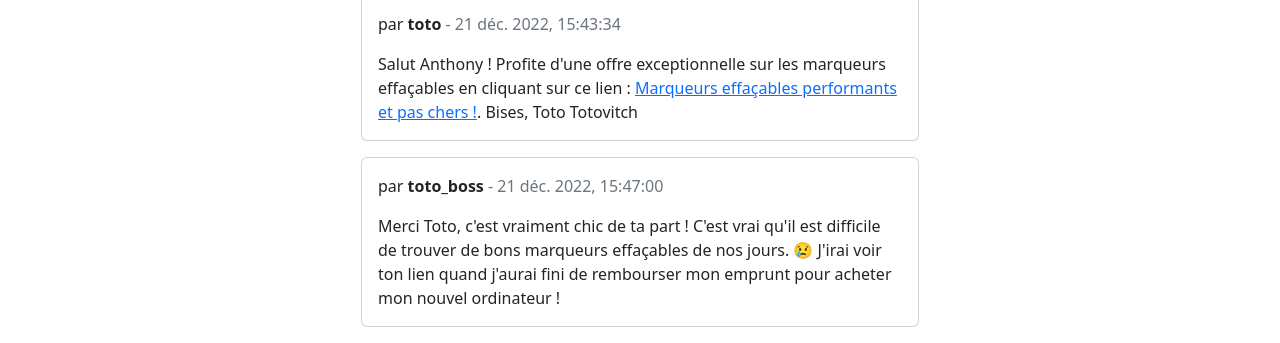
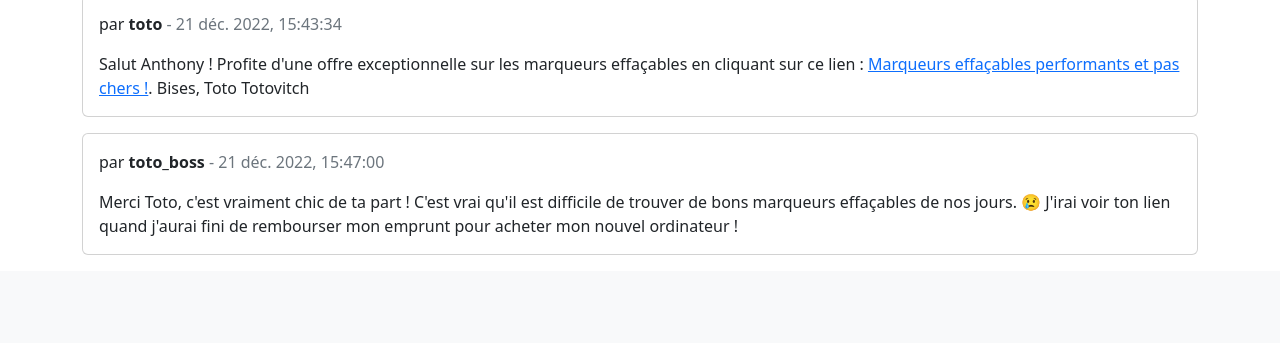
Before and after one commit to jneda/blog_mvc, a PHP site: page /blogPost.php?id=1 in a window 1280 px wide. Shown: the part 674-1017 px from the top of the page. After the commit the page ends 929 px from the top, so only its background shows below. Run offline with PHP 8.4, Linux system fonts and the light colour scheme; data comes from the database, SQL or seed files in the repository.

Commit message:
fix: tweak comment styles

```diff
--- a/view/partials/blogPost.php
+++ b/view/partials/blogPost.php
@@ -1,8 +1,6 @@
+<div class="row my-3">
   <div class="blog-post col-lg-8 offset-lg-2">
-  <img src="<?php echo $post->getImage() ?>"
-  class="blog-post-img rounded d-block mx-auto"
-  alt="<?php echo $post->getTitle() ?>"
-  style="max-width: 640px; object-fit: cover">
+    <img src="<?php echo $post->getImage() ?>" class="blog-post-img rounded d-block mx-auto" alt="<?php echo $post->getTitle() ?>" style="max-width: 640px; object-fit: cover">
     <div class="blog-post-body my-3">
       <h1 class="blog-post-title fs-2"><?php echo $post->getTitle() ?></h5>
         <p class="blog-post-author">
@@ -20,14 +18,13 @@
       &laquo; Je retourne lire d'autres articles !
     </a>
     <?php if (isset($_SESSION['user']['id'])) { ?>
-  <a href="comment.php?id=<?= $post->getIdPost() ?>"
-    class="btn btn-primary my-1">
+      <a href="comment.php?id=<?= $post->getIdPost() ?>" class="btn btn-primary my-1">
         Quel super article ! Je commente !
       </a>
     <?php } else { ?>
-    <a href="login.php"
-    class="btn btn-primary my-1">
+      <a href="login.php" class="btn btn-primary my-1">
         Quel super article ! Je me connecte pour commenter !
       </a>
     <?php } ?>
   </div>
+</div>
--- a/view/partials/commentCard.php
+++ b/view/partials/commentCard.php
@@ -1,4 +1,6 @@
-<div class="card comment my-3">
+<div class="row my-3">
+  <div class="col">
+    <div class="card">
       <!-- <img src="<?php echo $post->getImage() ?>" class="card-img-top" alt="<?php echo $post->getTitle() ?>"> -->
       <div class="card-body">
         <p class="comment-author">
@@ -8,3 +10,5 @@
         <p class="card-text"><?php echo $comment->getContent() ?></p>
       </div>
     </div>
+  </div>
+</div>
--- a/view/partials/commentsList.php
+++ b/view/partials/commentsList.php
@@ -1,8 +1,6 @@
-<div class="my-3 col-md-6 offset-md-3">
   <?php
   foreach ($commentsData as $commentData) {
     ['comment' => $comment, 'author' => $commentAuthor] = $commentData;
     require './view/partials/commentCard.php';
   }
   ?>
-</div>
```
Lines whose indentation alone changed are shown as unchanged.
